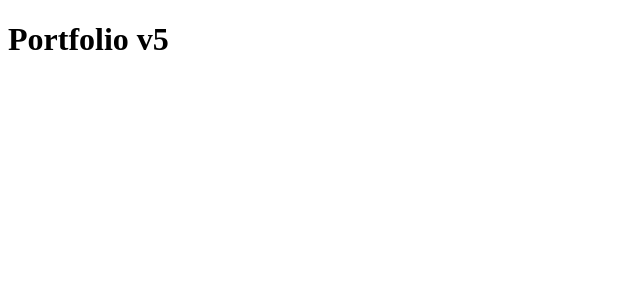
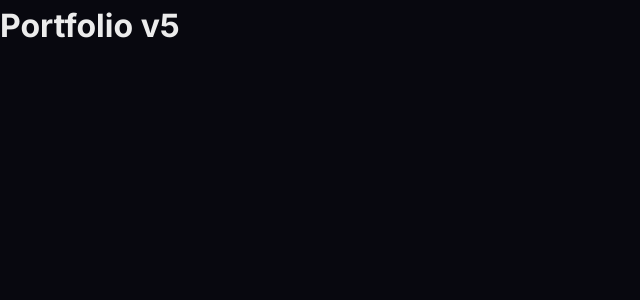
Before and after one commit to yapjunyit-lgtm/yap-jun-yit-portfolio, a React (Vite) app: page / in a window 1280 px wide. Shown: the top 300 px of the page, without its empty margins (0-640 px from the left). Built offline with nearby package versions, Linux system fonts and the light colour scheme.

Commit message:
feat: add global CSS tokens, reset, and base styles

```diff
--- a/src/main.jsx
+++ b/src/main.jsx
@@ -1,5 +1,6 @@
 import { StrictMode } from 'react'
 import { createRoot } from 'react-dom/client'
+import './styles/global.css'
 import App from './App.jsx'
 
 createRoot(document.getElementById('root')).render(
--- /dev/null
+++ b/src/styles/global.css
@@ -0,0 +1,83 @@
+@import url('https://fonts.googleapis.com/css2?family=Inter:wght@400;500;600;700&family=JetBrains+Mono:wght@400;500&display=swap');
+@import './tokens.css';
+
+*,
+*::before,
+*::after {
+  margin: 0;
+  padding: 0;
+  box-sizing: border-box;
+}
+
+html {
+  scroll-behavior: smooth;
+  background-color: var(--bg-primary);
+  color: var(--text-primary);
+  font-family: var(--font-sans);
+  -webkit-font-smoothing: antialiased;
+  -moz-osx-font-smoothing: grayscale;
+}
+
+body {
+  min-height: 100vh;
+  overflow-x: hidden;
+  line-height: 1.6;
+}
+
+img, video {
+  max-width: 100%;
+  display: block;
+}
+
+a {
+  color: inherit;
+  text-decoration: none;
+}
+
+button {
+  cursor: pointer;
+  border: none;
+  background: none;
+  font-family: inherit;
+  color: inherit;
+}
+
+.container {
+  max-width: var(--max-width);
+  margin: 0 auto;
+  padding: 0 80px;
+}
+
+.section-label {
+  font-family: var(--font-mono);
+  font-size: 13px;
+  color: var(--text-muted);
+  letter-spacing: 2px;
+  text-transform: uppercase;
+  margin-bottom: 16px;
+}
+
+.section-heading {
+  font-size: 48px;
+  font-weight: 600;
+  line-height: 1.1;
+  letter-spacing: -1px;
+  margin-bottom: 48px;
+}
+
+::-webkit-scrollbar {
+  width: 6px;
+}
+
+::-webkit-scrollbar-track {
+  background: var(--bg-primary);
+}
+
+::-webkit-scrollbar-thumb {
+  background: var(--border-active);
+  border-radius: 3px;
+}
+
+::-webkit-scrollbar-thumb:hover {
+  background: var(--text-muted);
+}
--- /dev/null
+++ b/src/styles/tokens.css
@@ -0,0 +1,35 @@
+:root {
+  /* Background */
+  --bg-primary: #08080F;
+  --bg-surface: #111118;
+  --bg-surface-hover: #16161F;
+
+  /* Borders */
+  --border-subtle: rgba(255, 255, 255, 0.06);
+  --border-active: rgba(255, 255, 255, 0.10);
+
+  /* Accent */
+  --accent: #4DFFFF;
+  --accent-glow: rgba(77, 255, 255, 0.15);
+  --accent-glow-strong: rgba(77, 255, 255, 0.30);
+
+  /* Text */
+  --text-primary: #ECECEC;
+  --text-secondary: #8888A0;
+  --text-muted: #555568;
+
+  /* Warm accent */
+  --success-warm: #4DFFCF;
+
+  /* Spacing */
+  --max-width: 1700px;
+  --nav-height: 64px;
+
+  /* Typography */
+  --font-sans: 'Inter', 'Geist', -apple-system, BlinkMacSystemFont, sans-serif;
+  --font-mono: 'JetBrains Mono', 'Fira Code', monospace;
+
+  /* Transitions */
+  --ease-out-expo: cubic-bezier(0.16, 1, 0.3, 1);
+  --duration-normal: 600ms;
+}
```
